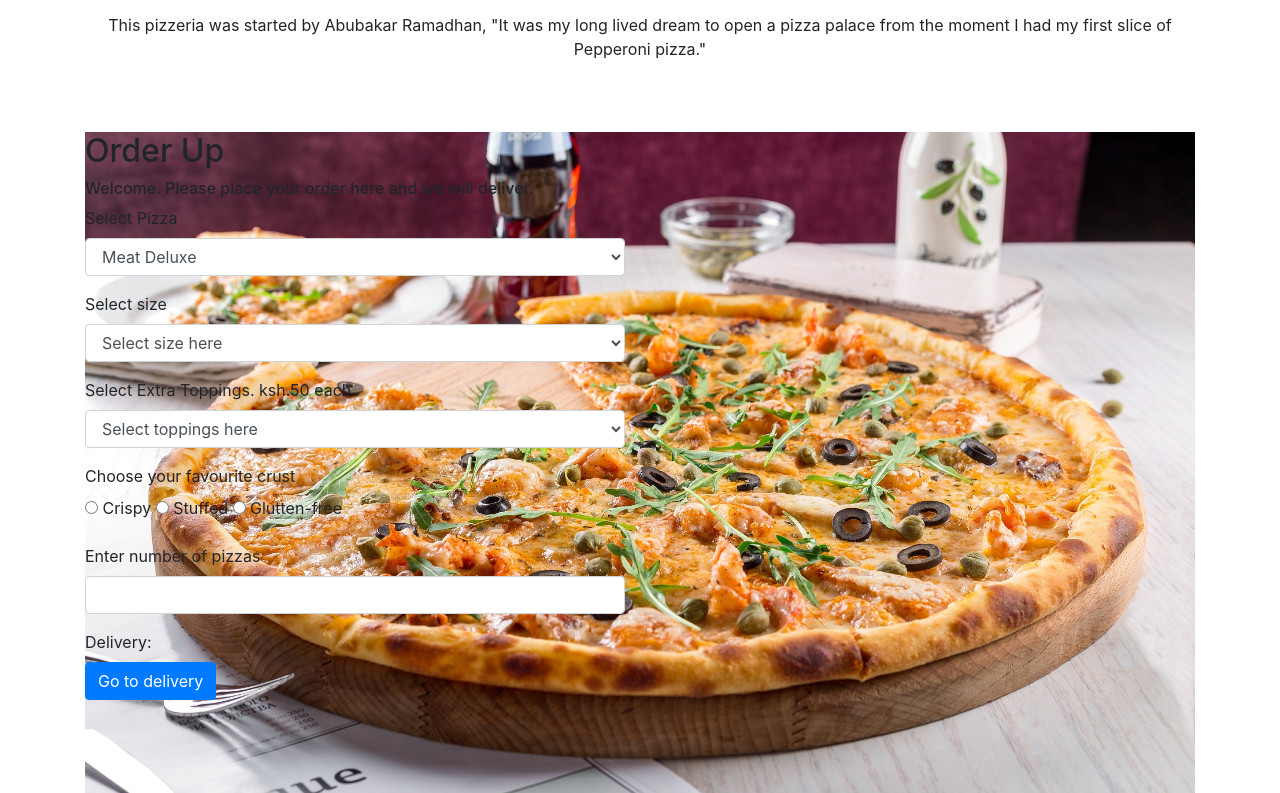
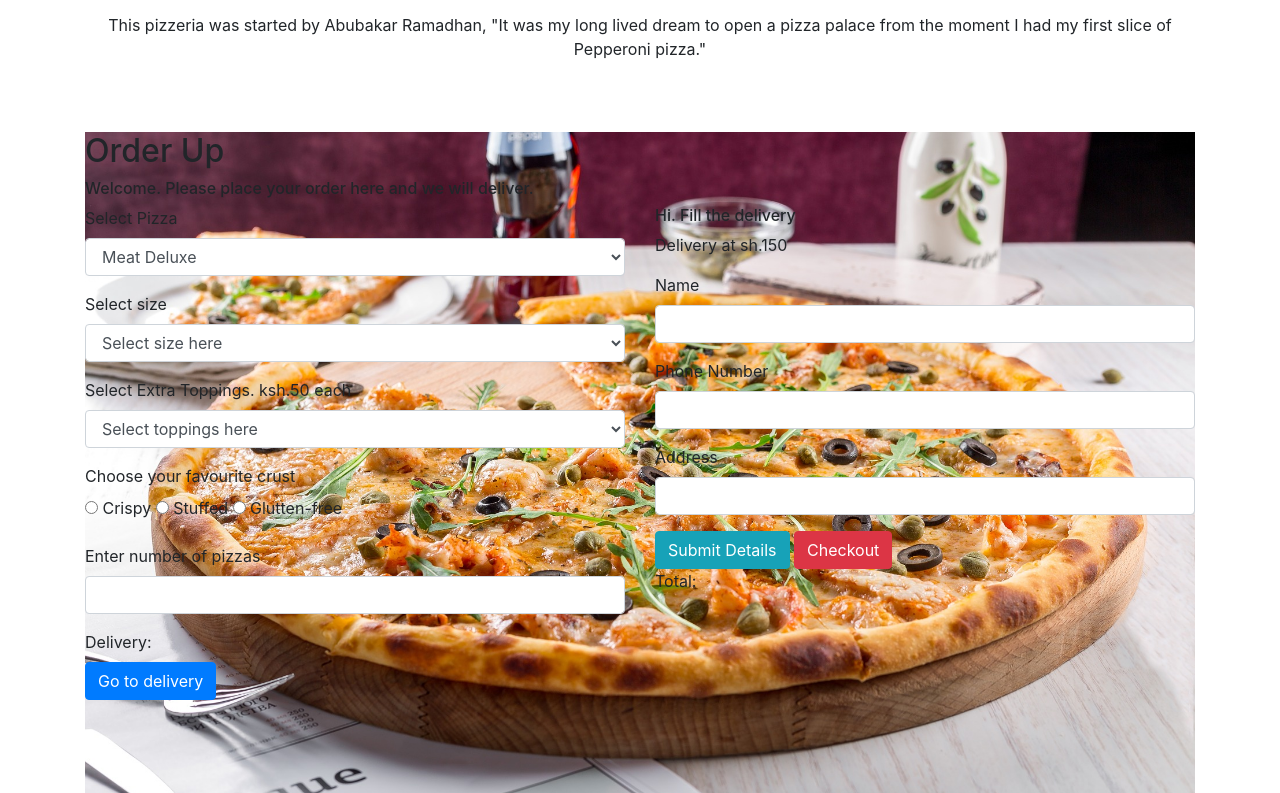
Before and after one commit to ramzanthenolph/pizza-shop, a plain HTML site: page index.html in a window 1280 px wide. Both pictures are taken after a click on the element "Go to delivery". Shown: the part 641-1434 px from the top of the page. Drawn offline with Linux system fonts and the light colour scheme.

Commit message:
add display of  total

```diff
--- a/index.html
+++ b/index.html
@@ -96,9 +96,9 @@
           <label for="deliveryAddress">Address</label>
           <input type="text" class="form-control deliveryAddress">
         </div>
-        <span class="btn btn-info" id="submit">Submit Details</span><br>
-        <span class="btn btn-secondary" id="checkout">Checkout</span>
-        <1p class="total">Total: </p>
+        <span class="btn btn-info" id="submit">Submit Details</span>
+        <span class="btn btn-danger" id="checkout">Checkout</span>
+        <p class="total">Total: </p>
 
             </div>
         </div>
--- a/js/scripts.js
+++ b/js/scripts.js
@@ -10,7 +10,7 @@ function Delivery(name, phone, address){
 //user interface logic
 $(document).ready(function(){
     $("#deliver").click(function(){
-
+        $("#deliverydetails").show();
     });
 
     $("#checkout").click(function(){
@@ -53,8 +53,8 @@ $(document).ready(function(){
           }
       }
       var newOrder = order(size, number, totalPrice);
-      $("p.total").append("<br>"+"<p>Your total is "+newOrder.total+".</p>");
-      alert("your total cost is" +newOrder.total+ ".");
+      $("p.total").append("Your total is "+newOrder.total+".");
+      //alert("your total cost is" +newOrder.total+ ".");
     });
 
     $("#submit").click(function(event){
```
